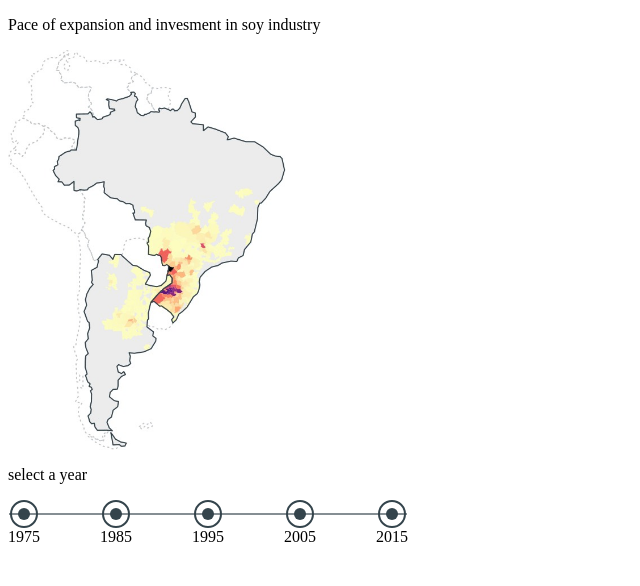
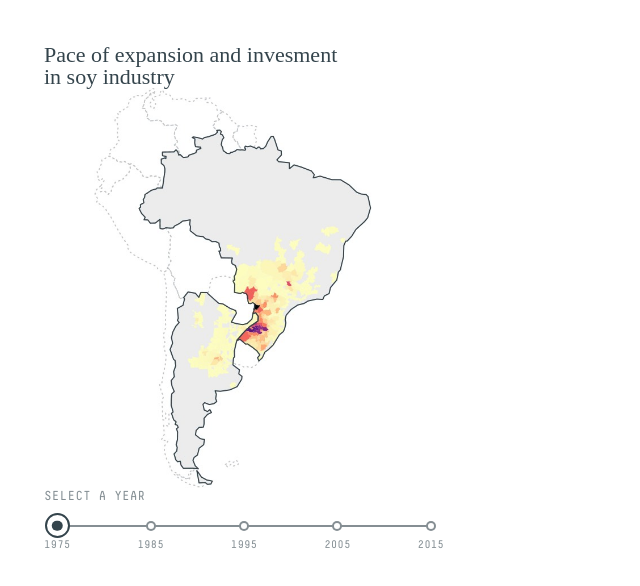
Before and after one commit to Vizzuality/trase-yearbook, a website: page 3a/index.html in a window 1280 px wide. Shown: the whole page, without its empty margins (0-640 px from the left). Drawn offline with Linux system fonts and the light colour scheme.

Commit message:
wrap up 3a styles

```diff
--- /dev/null
+++ b/3a/css/base.css
@@ -0,0 +1,28 @@
+@font-face {
+  font-family: 'Decima Mono';
+  src: url('../fonts/decimamonopro-webfont.woff2') format('woff2'),
+  url('../fonts/decimamonopro-webfont.woff') format('woff');
+  font-weight: normal;
+  font-style: normal;
+}
+
+* {
+  margin: 0;
+  padding: 0;
+  box-sizing: border-box;
+  -webkit-font-smoothing: antialiased;
+  -moz-osx-font-smoothing: grayscale;
+}
+
+h1 {
+  font-family: 'Merriweather', serif;
+  font-size: 14px;
+  line-height: 22px;
+  font-weight: 300;
+  margin: 15px 20px 0;
+}
+
+body {
+  font-family: 'Decima Mono', 'Courier New', Courier, monospace;
+  font-size: 11px;
+}
--- a/3a/css/style.css
+++ b/3a/css/style.css
@@ -1,23 +1,43 @@
+.container {
+  margin: 44px;
+  height: 100%;
+  width: 400px;
+}
+
+.title {
+  font-size: 22px;
+  color: #34444c;
+  margin: 0;
+}
+
 .map {
   background-repeat: no-repeat;
   background-size: contain;
   height: 400px;
   width: 300px;
+  margin: 0 auto;
+}
+
+.year-selector-title {
+  font-size: 13px;
+  text-transform: uppercase;
+  color: rgba(52, 68, 76, 0.6);
 }
 
 .year-selector-list {
   display: flex;
   position: relative;
   justify-content: space-between;
-  width: 400px;
+  width: 100%;
+  margin: 10px 0 0;
 }
 
 .year-selector-list::after {
   content: '';
   position: absolute;
   height: 2px;
-  width: calc(100% - 2px);
-  top: 14px;
+  width: calc(100% - 25px);
+  top: 13px;
   left: 50%;
   transform: translate(-50%, -50%);
   background-color: rgba(52, 68, 76, 0.6);
@@ -27,30 +47,49 @@
   display: flex;
   flex-direction: column;
   align-items: center;
+  justify-content: flex-start;
+  cursor: pointer;
+  height: 40px;
+}
+
+.year-selector-circle-container {
+  display: flex;
+  align-items: center;
   justify-content: center;
-  cursor: pointer;
+  height: 25px;
+  width: 25px;
+  flex-shrink: 0;
 }
 
 .year-selector-circle {
   position: relative;
-  height: 24px;
-  width: 24px;
+  display: block;
   border-radius: 100%;
+  background-color: #fff;
+  z-index: 1;
+  height: 10px;
+  width: 10px;
+  border: 2px solid rgba(52, 68, 76, 0.6);
+}
+
+.year-selector-circle.active {
+  height: 100%;
+  width: 100%;
   border: solid 2px #34444c;
 }
 
-.year-selector-circle::after {
+.year-selector-circle.active::after {
   content: '';
   position: absolute;
   top: 50%;
   left: 50%;
   transform: translate(-50%, -50%);
-  height: 12px;
-  width: 12px;
+  height: 50%;
+  width: 50%;
   background-color: #34444c;
   border-radius: 100%;
 }
 
 .year-selector-label {
-  margin: 0;
+  color: rgba(52, 68, 76, 0.6);
 }
--- a/3a/index.html
+++ b/3a/index.html
@@ -5,6 +5,7 @@
   <meta name="viewport" content="width=device-width, initial-scale=1.0">
   <meta http-equiv="X-UA-Compatible" content="ie=edge">
   <title>3a</title>
+  <link rel="stylesheet" href="css/base.css">
   <link rel="stylesheet" href="css/style.css">
 </head>
 <body>
--- a/3a/js/main.js
+++ b/3a/js/main.js
@@ -31,7 +31,6 @@ var Datavis = function () {
 
     this.loop = null;
     this.active = 1975;
-    this.title = "Pace of expansion and invesment in soy industry";
     this.options = [1975, 1985, 1995, 2005, 2015];
 
     this.setActive = function (active, loop) {
@@ -66,41 +65,48 @@ var Datavis = function () {
       return function () {
         var _elem = document.createElement('div');
 
+        _elem.setAttribute('class', 'container');
+
         _elem.appendChild(document.createTextNode('\n        '));
 
-        var _elem2 = document.createElement('p');
+        var _elem2 = document.createElement('h1');
 
-        var _expr = _this3.title,
-            _res = _expr instanceof Node || _expr instanceof Array ? _expr : document.createTextNode(_expr);
+        _elem2.setAttribute('class', 'title');
 
-        if (_res instanceof Array) {
-          for (var _i3 = 0; _i3 < _res.length; _i3 += 1) {
-            _elem2.appendChild(_res[_i3] instanceof Node || _res[_i3] instanceof Array ? _res[_i3] : document.createTextNode(_res[_i3]));
-          }
-        } else _elem2.appendChild(_res);
+        _elem2.appendChild(document.createTextNode('\n          Pace of expansion and invesment'));
+
+        var _elem3 = document.createElement('br');
+
+        _elem2.appendChild(_elem3);
+
+        _elem2.appendChild(document.createTextNode('in soy industry\n        '));
 
         _elem.appendChild(_elem2);
 
         _elem.appendChild(document.createTextNode('\n        '));
 
-        var _elem3 = document.createElement('div');
+        var _elem4 = document.createElement('div');
 
-        _elem3.setAttribute('class', 'map');
+        _elem4.setAttribute('class', 'map');
 
-        _elem3.setAttribute('style', 'background-image: url(assets/' + _this3.active + '.jpg)');
+        _elem4.setAttribute('style', 'background-image: url(assets/' + _this3.active + '.jpg)');
 
-        _elem.appendChild(_elem3);
+        _elem.appendChild(_elem4);
 
         _elem.appendChild(document.createTextNode('\n        '));
 
-        var _expr2 = YearSelector({ options: _this3.options, title: "select a year", setActive: _this3.setActive }),
-            _res2 = _expr2 instanceof Node || _expr2 instanceof Array ? _expr2 : document.createTextNode(_expr2);
+        var _expr = YearSelector({
+          options: _this3.options,
+          title: "select a year",
+          active: _this3.active
+        }),
+            _res = _expr instanceof Node || _expr instanceof Array ? _expr : document.createTextNode(_expr);
 
-        if (_res2 instanceof Array) {
-          for (var _i4 = 0; _i4 < _res2.length; _i4 += 1) {
-            _elem.appendChild(_res2[_i4] instanceof Node || _res2[_i4] instanceof Array ? _res2[_i4] : document.createTextNode(_res2[_i4]));
+        if (_res instanceof Array) {
+          for (var _i2 = 0; _i2 < _res.length; _i2 += 1) {
+            _elem.appendChild(_res[_i2] instanceof Node || _res[_i2] instanceof Array ? _res[_i2] : document.createTextNode(_res[_i2]));
           }
-        } else _elem.appendChild(_res2);
+        } else _elem.appendChild(_res);
 
         _elem.appendChild(document.createTextNode('\n      '));
 
@@ -134,6 +140,8 @@ function YearSelector(props) {
 
     var _elem2 = document.createElement("p");
 
+    _elem2.setAttribute("class", "year-selector-title");
+
     var _expr = props.title,
         _res = _expr instanceof Node || _expr instanceof Array ? _expr : document.createTextNode(_expr);
 
@@ -163,28 +171,38 @@ function YearSelector(props) {
 
         _elem4.appendChild(document.createTextNode("\n              "));
 
-        var _elem5 = document.createElement("b");
+        var _elem5 = document.createElement("div");
 
-        _elem5.setAttribute("class", "year-selector-circle");
+        _elem5.setAttribute("class", "year-selector-circle-container");
+
+        _elem5.appendChild(document.createTextNode("\n                "));
+
+        var _elem6 = document.createElement("b");
+
+        _elem6.setAttribute("class", "year-selector-circle " + (props.active === year ? 'active' : ''));
+
+        _elem5.appendChild(_elem6);
+
+        _elem5.appendChild(document.createTextNode("\n              "));
 
         _elem4.appendChild(_elem5);
 
         _elem4.appendChild(document.createTextNode("\n              "));
 
-        var _elem6 = document.createElement("p");
+        var _elem7 = document.createElement("p");
 
-        _elem6.setAttribute("class", "year-selector-label");
+        _elem7.setAttribute("class", "year-selector-label");
 
         var _expr3 = year,
             _res3 = _expr3 instanceof Node || _expr3 instanceof Array ? _expr3 : document.createTextNode(_expr3);
 
         if (_res3 instanceof Array) {
           for (var _i5 = 0; _i5 < _res3.length; _i5 += 1) {
-            _elem6.appendChild(_res3[_i5] instanceof Node || _res3[_i5] instanceof Array ? _res3[_i5] : document.createTextNode(_res3[_i5]));
+            _elem7.appendChild(_res3[_i5] instanceof Node || _res3[_i5] instanceof Array ? _res3[_i5] : document.createTextNode(_res3[_i5]));
           }
-        } else _elem6.appendChild(_res3);
+        } else _elem7.appendChild(_res3);
 
-        _elem4.appendChild(_elem6);
+        _elem4.appendChild(_elem7);
 
         _elem4.appendChild(document.createTextNode("\n            "));
 
--- a/3a/js/year-selector.jsx
+++ b/3a/js/year-selector.jsx
@@ -1,11 +1,13 @@
 function YearSelector(props) {
     return (
       <div class="year-selector">
-        <p>{props.title}</p>
+        <p class="year-selector-title">{props.title}</p>
         <div class="year-selector-list">
           {props.options.map(year => (
             <div class="year-selector-item" onClick={`dispatch('setActive', ${year})`}>
-              <b class="year-selector-circle" />
+              <div class="year-selector-circle-container">
+                <b class={`year-selector-circle ${props.active === year ? 'active' : ''}`}/>
+              </div>
               <p class="year-selector-label">{year}</p>
             </div>
           ))}
```
Also changed, not shown: 3a/js/main.jsx (+9 -4 lines).
